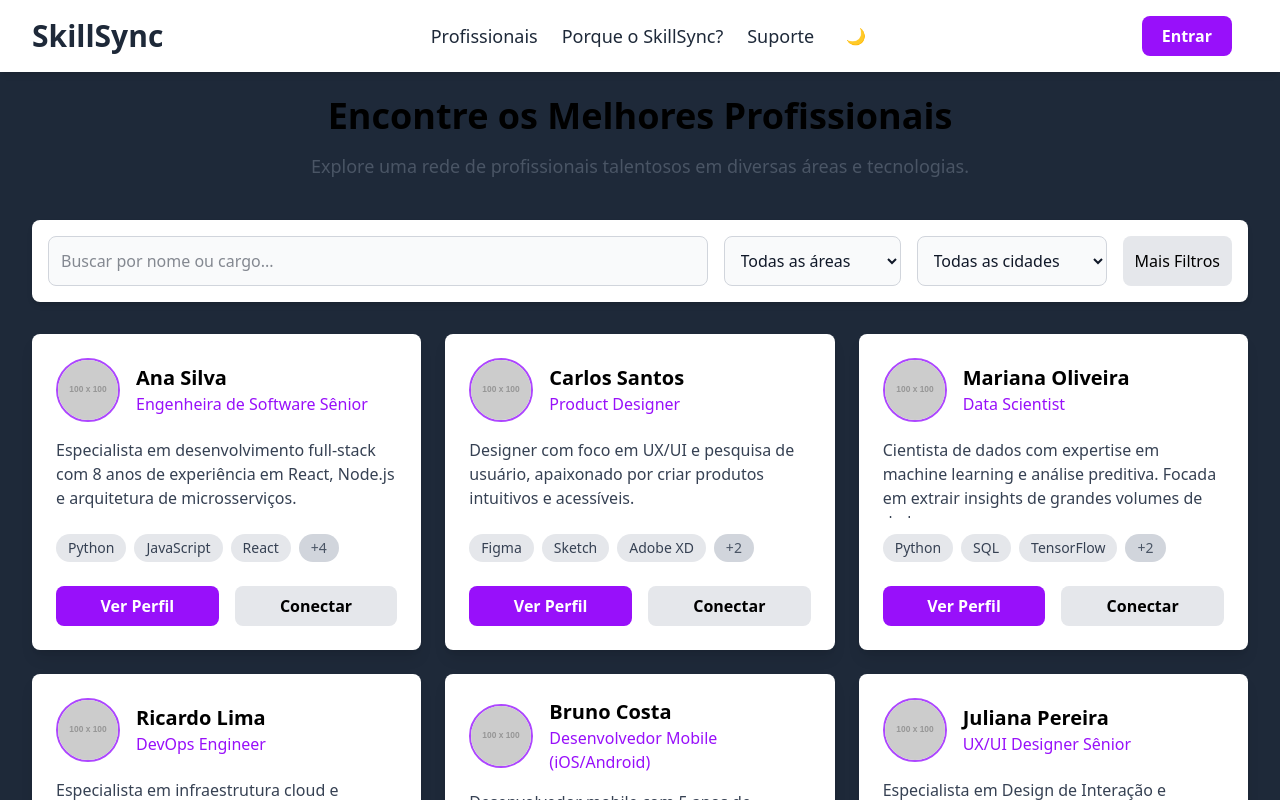
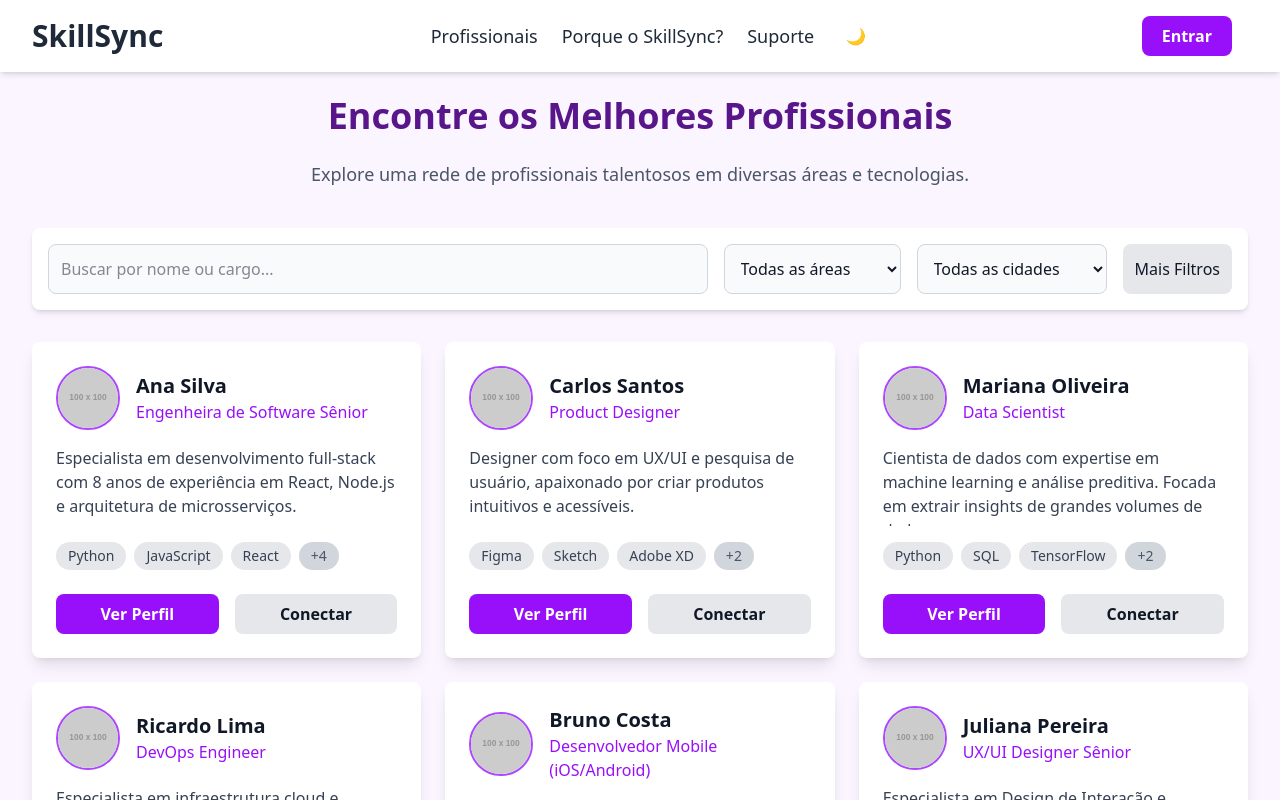
Before and after one commit to globalsolution2semestre/SkillSync-app, a React (Vite) app: page / in a window 1280 px wide. Both pictures are taken after a click on the element "Profissionais". Shown: the top 800 px of the page. Built offline with nearby package versions, Linux system fonts and the light colour scheme.

Commit message:
ajustando paleta de cores do lightMode

```diff
--- a/src/App.jsx
+++ b/src/App.jsx
@@ -313,9 +313,11 @@ function ProfissionaisPage({ setModalProfile, darkMode, setSelectedProfile, setP
   });
 
   return (
-    <div className={`pt-24 pb-16 px-4 md:px-8 min-h-screen ${darkMode ? 'bg-gray-900 text-white' : 'bg-gray-800'}`}>
+    <div className={`pt-24 pb-20 px-4 md:px-8 min-h-screen ${darkMode ? 'bg-gray-900 text-white' : 'bg-purple-50 text-gray-900'}`}>
       <div className="max-w-7xl mx-auto">
-        <h2 className="text-4xl font-bold text-center mb-4">Encontre os Melhores Profissionais</h2>
+        <h2 className={`text-4xl font-bold text-center mb-6 ${darkMode ? 'text-white' : 'text-purple-900'}`}>
+          Encontre os Melhores Profissionais
+        </h2>
         <p className={`text-lg text-center mb-10 ${darkMode ? 'text-gray-300' : 'text-gray-600'}`}>
           Explore uma rede de profissionais talentosos em diversas áreas e tecnologias.
         </p>
```
